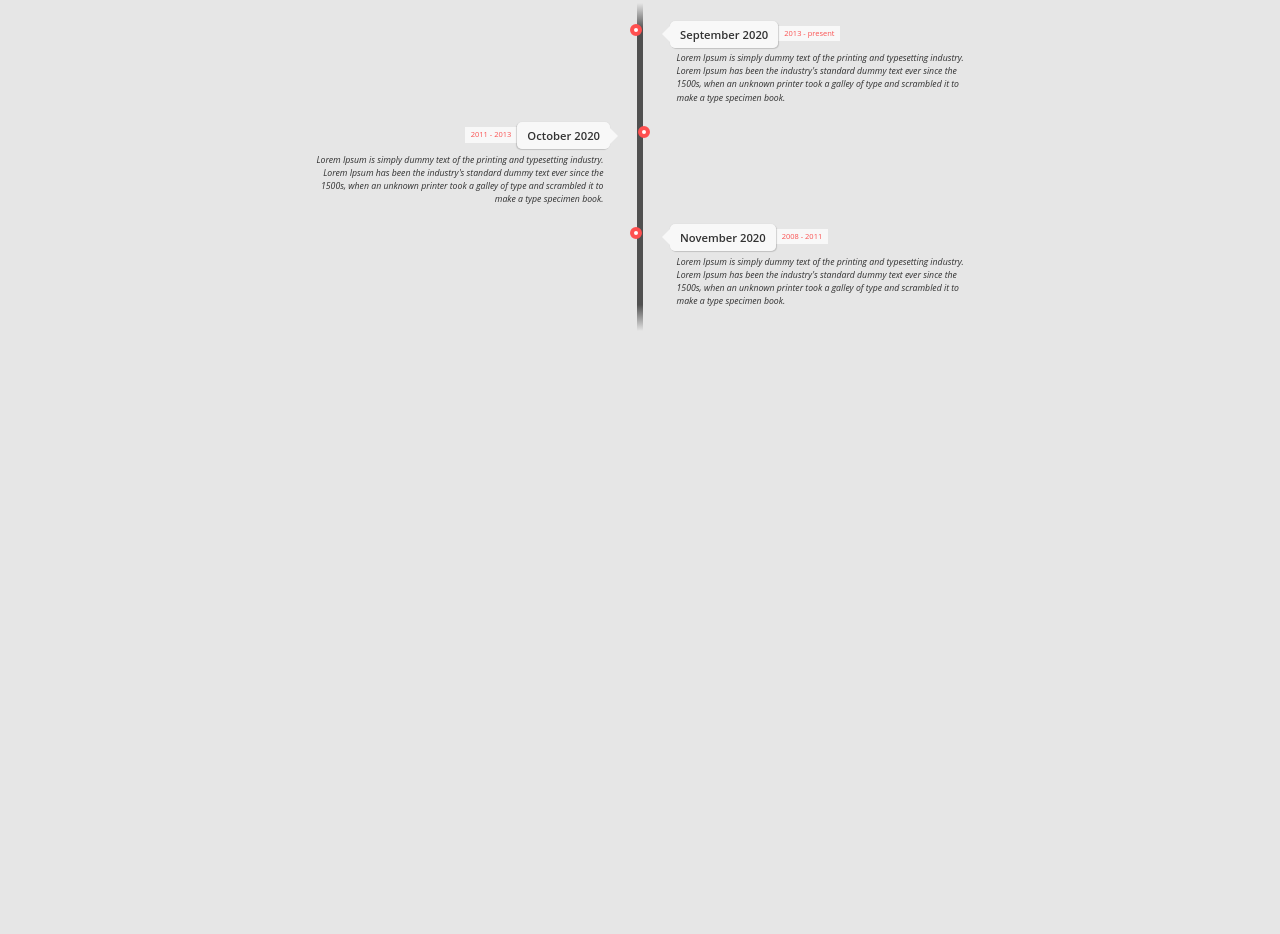
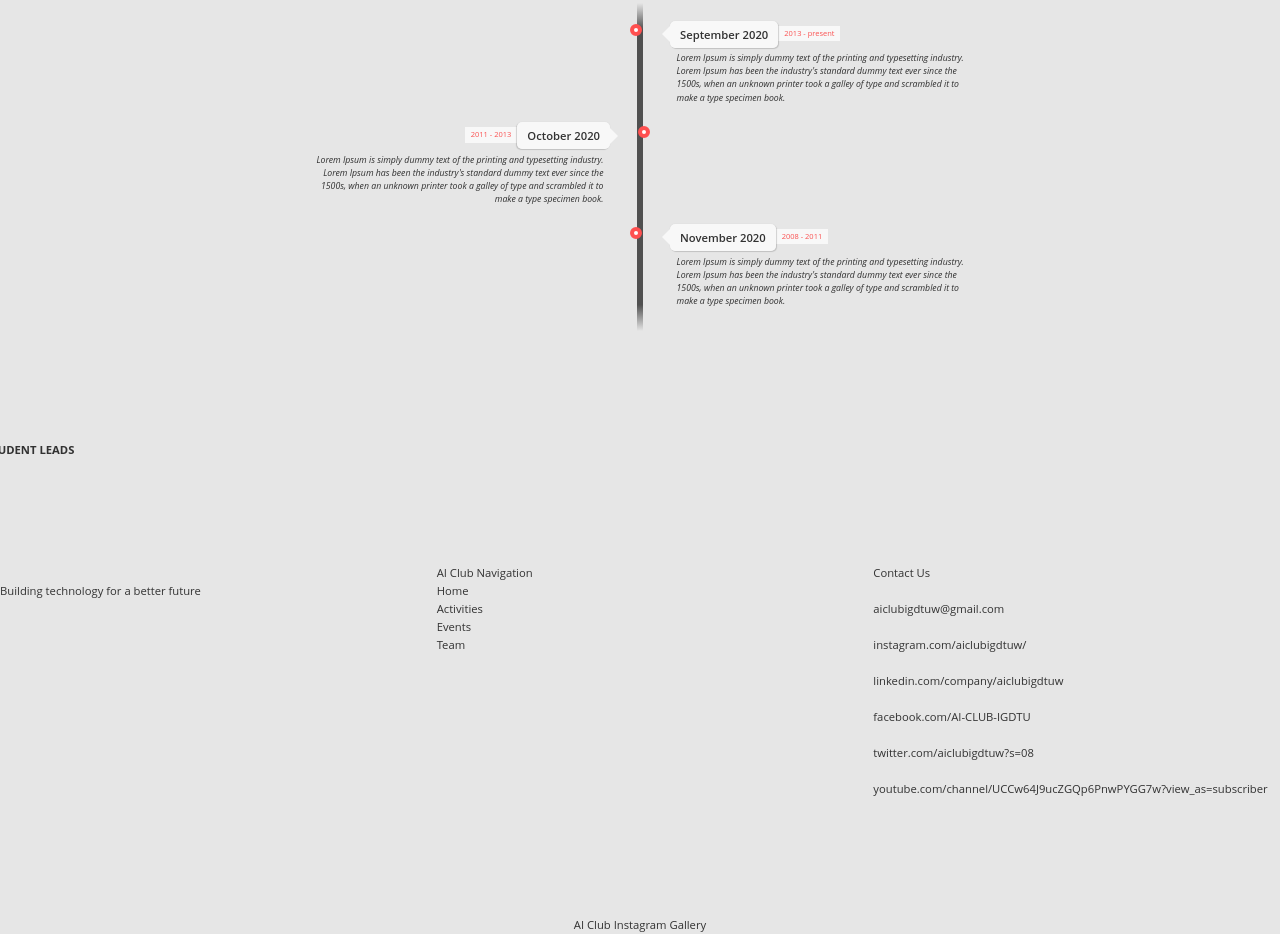
Before and after one commit to sonanshi-0209/AICLUB_WEBSITE, a plain HTML site: page aboutus.html in a window 1280 px wide. Shown: the part 1080-2014 px from the top of the page. Before the commit the page ends 1511 px from the top, so only its background shows below. Drawn offline with nearby package versions, Linux system fonts and the light colour scheme.

Commit message:
Update aboutus.html

```diff
--- a/aboutus.html
+++ b/aboutus.html
@@ -197,6 +197,39 @@ color: #302B63;
 
 
 </section>
+     <div class="row justify-content-center" style="padding-top:10px;">
+<label>STUDENT LEADS</label>
+
+
+
+                </div>
+     <div class="row">
+        <section id="hours" class="col-sm-4">
+          <span> </span><br>
+          Building technology for a better future<br>
+
+          <hr class="visible-xs">
+        </section>
+        <section id="address" class="col-sm-4">
+          <span>AI Club Navigation</span><br>
+          Home<br>
+          Activities<br>
+          Events<br>
+          Team<br>
+          <hr class="visible-xs">
+        </section>
+        <section id="testimonials" class="col-sm-4">
+            <span>Contact Us</span><br><br>
+            aiclubigdtuw@gmail.com<br><br>
+         instagram.com/aiclubigdtuw/<br><br>
+         linkedin.com/company/aiclubigdtuw<br><br>
+         facebook.com/AI-CLUB-IGDTU<br><br>
+         twitter.com/aiclubigdtuw?s=08<br><br>
+         youtube.com/channel/UCCw64J9ucZGQp6PnwPYGG7w?view_as=subscriber<br><br>
+        </section>
+      </div>
+      <div class="text-center">AI Club Instagram Gallery</div>
+
 <script src="js/jquery.js"></script>
 <script src="js/bootstrap.min.js"></script>
 <script src="js/jquery.stellar.min.js"></script>
```
